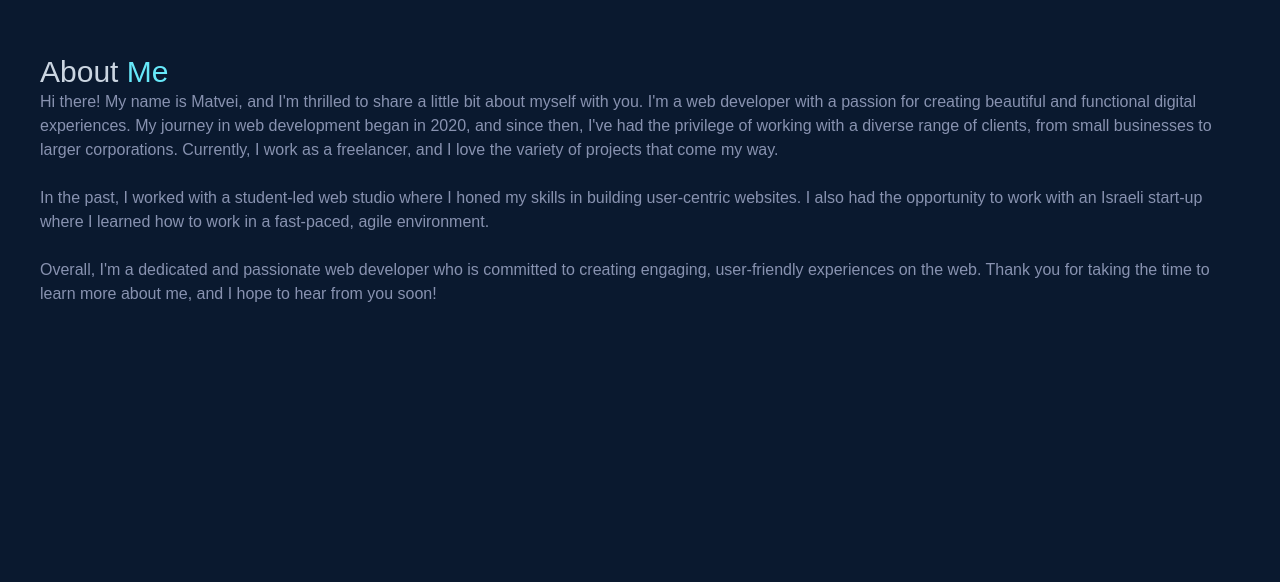
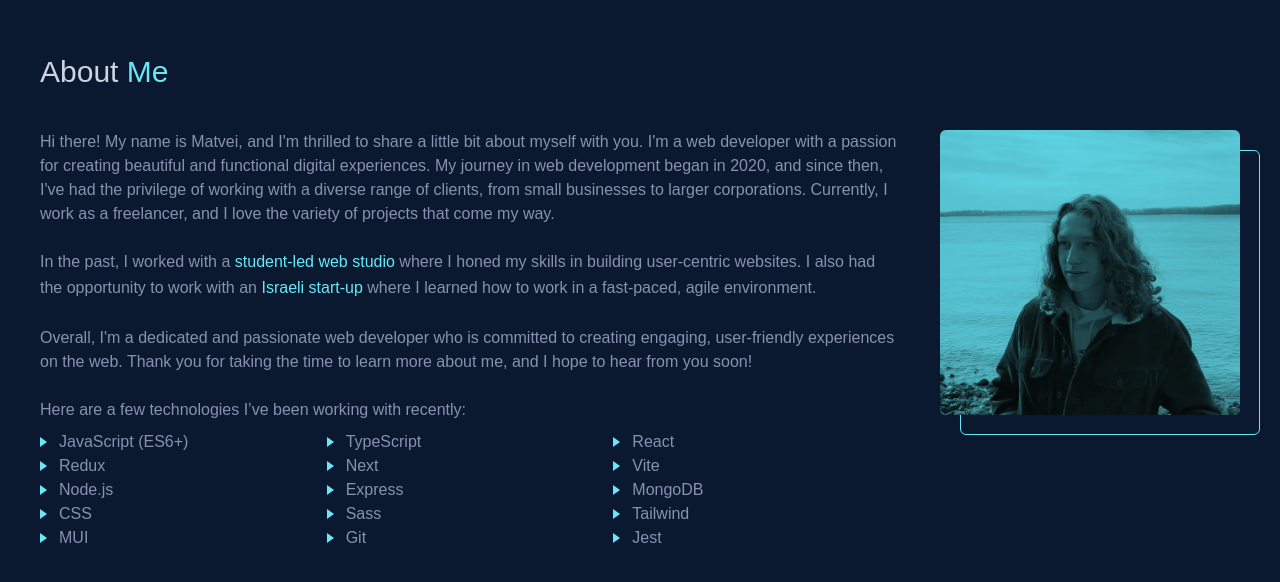
Before and after one commit to matveisch/portfolio, a Next.js app: page / in a window 1280 px wide. Shown: the part 830-1412 px from the top of the page. Before the commit the page ends 1236 px from the top, so only its background shows below. Built offline with nearby package versions, Linux system fonts and the light colour scheme.

Commit message:
scroll into view

```diff
--- a/package.json
+++ b/package.json
@@ -15,6 +15,7 @@
     "next": "13.2.4",
     "react": "18.2.0",
     "react-dom": "18.2.0",
+    "sass": "^1.60.0",
     "typescript": "5.0.3"
   },
   "devDependencies": {
--- a/src/components/Navbar.tsx
+++ b/src/components/Navbar.tsx
@@ -1,14 +1,12 @@
 import Logo from '@/components/Logo';
+import { PropsWithChildren } from 'react';
 
-export default function Navbar() {
+export default function Navbar({ children }: PropsWithChildren) {
   return (
     <nav className="flex justify-between my-5 items-center">
       <Logo />
       <div className="md:flex gap-4 hidden">
-        <button className="hover:text-cyan-300 text-slate-300">About</button>
-        <button className="hover:text-cyan-300 text-slate-300">Experience</button>
-        <button className="hover:text-cyan-300 text-slate-300">Work</button>
-        <button className="hover:text-cyan-300 text-slate-300">Contact</button>
+        {children}
         <button className="border border-cyan-300 rounded-md px-1 py-2 text-cyan-300 hover:bg-cyan-300 hover:text-dark-blue">
           Resume
         </button>
--- /dev/null
+++ b/src/components/Triangle.tsx
@@ -0,0 +1,5 @@
+export default function Triangle() {
+  return (
+    <div className="w-0 h-0 border-t-[5px] border-t-transparent border-l-[7px] border-l-cyan-300 border-b-[5px] border-b-transparent" />
+  );
+}
--- a/src/pages/index.tsx
+++ b/src/pages/index.tsx
@@ -2,8 +2,15 @@ import Head from 'next/head';
 import Navbar from '@/components/Navbar';
 import Intro from '@/sections/Intro';
 import About from '@/sections/About';
+import { useRef } from 'react';
 
 export default function Home() {
+  const aboutRef = useRef<HTMLDivElement>(null);
+
+  const handleClick = () => {
+    aboutRef.current?.scrollIntoView({ behavior: 'smooth' });
+  };
+
   return (
     <>
       <Head>
@@ -13,9 +20,18 @@ export default function Home() {
         <link rel="icon" href="/favicon.ico" />
       </Head>
       <main className="mx-10">
-        <Navbar />
+        <Navbar>
+          <button className="hover:text-cyan-300 text-slate-300" onClick={handleClick}>
+            About
+          </button>
+          <button className="hover:text-cyan-300 text-slate-300">Experience</button>
+          <button className="hover:text-cyan-300 text-slate-300">Work</button>
+          <button className="hover:text-cyan-300 text-slate-300">Contact</button>
+        </Navbar>
         <Intro />
-        <About />
+        <div ref={aboutRef}>
+          <About />
+        </div>
       </main>
     </>
   );
--- a/src/sections/About.tsx
+++ b/src/sections/About.tsx
@@ -1,26 +1,83 @@
+import Image from 'next/image';
+import profilePicture from '../../public/images/IMG_2133.jpeg';
+import Triangle from '@/components/Triangle';
+
 export default function About() {
+  const skills = [
+    'JavaScript (ES6+)',
+    'TypeScript',
+    'React',
+    'Redux',
+    'Next',
+    'Vite',
+    'Node.js',
+    'Express',
+    'MongoDB',
+    'CSS',
+    'Sass',
+    'Tailwind',
+    'MUI',
+    'Git',
+    'Jest',
+  ];
+
   return (
-    <section className="py-[100px]">
-      <h1 className="text-3xl text-slate-300">
+    <div className="py-[100px]">
+      <h1 className="text-3xl text-slate-300 mb-10">
         About <span className="text-cyan-300">Me</span>
       </h1>
-      <div>
+      <div className="flex gap-10 flex-col items-center md:items-start md:flex-row">
+        <text>
           <p>
-          Hi there! My name is Matvei, and I'm thrilled to share a little bit about myself with you. I'm a web developer
-          with a passion for creating beautiful and functional digital experiences. My journey in web development began
-          in 2020, and since then, I've had the privilege of working with a diverse range of clients, from small
-          businesses to larger corporations. Currently, I work as a freelancer, and I love the variety of projects that
-          come my way.
+            Hi there! My name is Matvei, and I'm thrilled to share a little bit about myself with you. I'm a web
+            developer with a passion for creating beautiful and functional digital experiences. My journey in web
+            development began in 2020, and since then, I've had the privilege of working with a diverse range of
+            clients, from small businesses to larger corporations. Currently, I work as a freelancer, and I love the
+            variety of projects that come my way.
             <br /> <br />
-          In the past, I worked with a student-led web studio where I honed my skills in building user-centric websites.
-          I also had the opportunity to work with an Israeli start-up where I learned how to work in a fast-paced, agile
-          environment.
+            In the past, I worked with a{' '}
+            <a
+              className="group inline-block text-cyan-300 transition duration-300"
+              href="https://pskovhack.ru/"
+              target="_blank">
+              student-led web studio
+              <span className="block w-0 group-hover:w-full transition-all duration-500 h-0.5 bg-cyan-300"></span>
+            </a>{' '}
+            where I honed my skills in building user-centric websites. I also had the opportunity to work with an{' '}
+            <a
+              className="group inline-block text-cyan-300 transition duration-300"
+              href="https://noviopus.com/"
+              target="_blank">
+              Israeli start-up
+              <span className="block w-0 group-hover:w-full transition-all duration-500 h-0.5 bg-cyan-300"></span>
+            </a>{' '}
+            where I learned how to work in a fast-paced, agile environment.
             <br /> <br />
             Overall, I'm a dedicated and passionate web developer who is committed to creating engaging, user-friendly
             experiences on the web. Thank you for taking the time to learn more about me, and I hope to hear from you
             soon!
+            <br /> <br />
+            Here are a few technologies I’ve been working with recently:
           </p>
+          <div className="grid grid-cols-3 mt-2">
+            {skills.map(skill => {
+              return (
+                <div className="flex items-center gap-3 w-fit" key={skill}>
+                  <Triangle /> {skill}
                 </div>
-    </section>
+              );
+            })}
+          </div>
+        </text>
+        <div className="relative max-h-[300px] max-w-[300px] bg-cyan-300 rounded-md group">
+          <Image
+            src={profilePicture}
+            alt="profile-image"
+            className="rounded-md w-[100%] h-[100%] grayscale contrast-100 mix-blend-multiply hover:filter-none hover:mix-blend-normal"
+          />
+          <div className="w-[100%] h-[100%] border border-cyan-300 rounded-md absolute top-5 left-5 -z-10 group-hover:top-2 group-hover:left-2 transition-all " />
+        </div>
+      </div>
+    </div>
   );
 }
--- a/src/sections/Intro.tsx
+++ b/src/sections/Intro.tsx
@@ -1,13 +1,13 @@
 export default function Intro() {
   return (
-    <section className="pt-[calc(20vh-42px)] pb-[35vh]">
+    <div className="pt-[calc(20vh-42px)] pb-[35vh]">
       <p className="text-cyan-300 pb-4 text-lg">Hi, my name is</p>
       <h1 className="text-slate-300 text-3xl xs:text-[7vw]  md:text-7xl xs:leading-normal">Matvei Voinich.</h1>
-      <h1 className="text-slate-500 text-3xl xs:text-[7vw] md:text-7xl xs:leading-10">I build things for the web.</h1>
-      <p className="text-slate-500 sm:w-2/3 pt-8 sm:text-lg">
+      <h1 className="text-3xl xs:text-[7vw] md:text-7xl xs:leading-10">I build things for the web.</h1>
+      <p className="sm:w-2/3 pt-8 sm:text-lg">
         Welcome to my portfolio. I create visually appealing websites and applications using front-end and back-end
         technologies. Browse my portfolio for examples of my work, and contact me to discuss your project.
       </p>
-    </section>
+    </div>
   );
 }
```
Also changed, not shown: public/images/IMG_2133.jpeg (added), 1 other file (tests, documents, lock files or other folders). Lines whose indentation alone changed are shown as unchanged.
